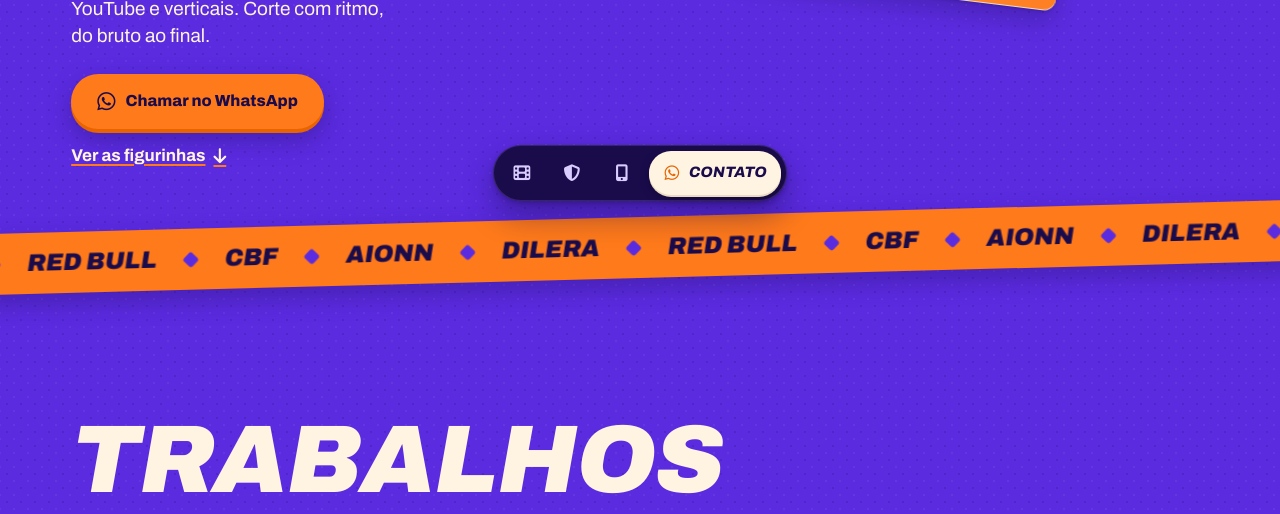
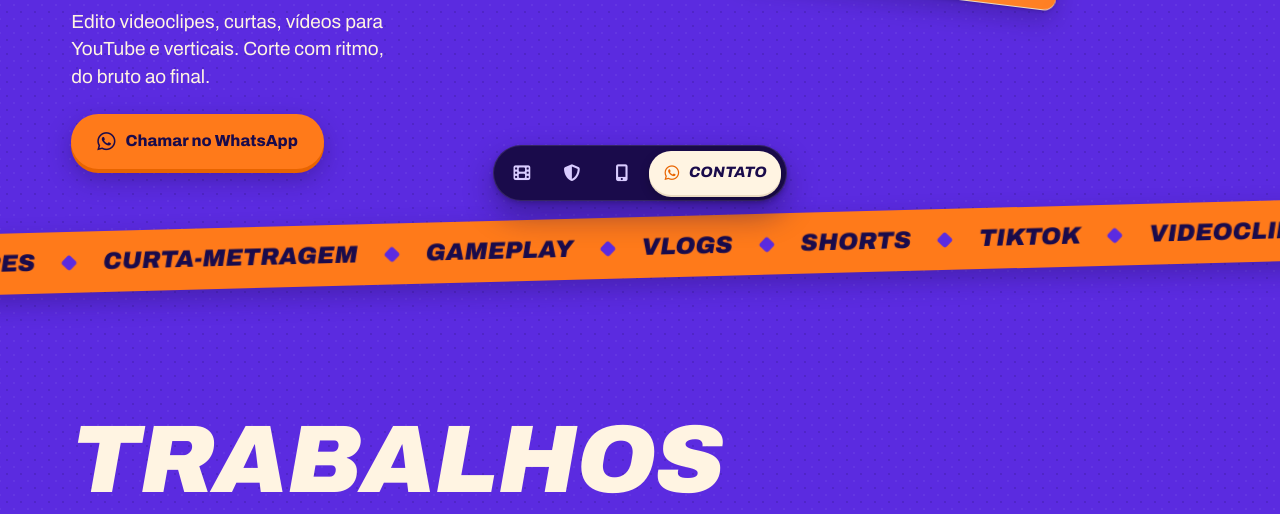
Before and after one commit to tauz0n/portifolio, a plain HTML site: page index.html in a window 1280 px wide. Shown: the part 583-1097 px from the top of the page. Drawn offline with Linux system fonts and the light colour scheme.

Commit message:
Tira o "Ver as figurinhas" e faixa mostra estilos de vídeo
Co-Authored-By: Claude Opus 5.5 <noreply@anthropic.com>

```diff
--- a/assets/css/style.css
+++ b/assets/css/style.css
@@ -443,24 +443,6 @@ h2 {
     font-size: 1.125rem;
 }
 
-.link-seta {
-    display: inline-flex;
-    align-items: center;
-    gap: 8px;
-    font-weight: 700;
-    text-decoration: underline;
-    text-decoration-thickness: 2px;
-    text-decoration-color: var(--laranja);
-}
-
-.link-seta i {
-    transition: transform .3s var(--ease);
-}
-
-.link-seta:hover i {
-    transform: translateY(3px);
-}
-
 /* ---------- Figurinha ---------- */
 
 .figurinha {
@@ -697,7 +679,7 @@ a.figurinha:focus-visible .play {
 .faixa__trilho {
     display: flex;
     width: max-content;
-    animation: rolar 168s linear infinite;
+    animation: rolar 219s linear infinite;
 }
 
 .faixa span {
--- a/index.html
+++ b/index.html
@@ -84,8 +84,6 @@
                         <i class="fa-brands fa-whatsapp" aria-hidden="true"></i>
                         Chamar no WhatsApp
                     </a>
-                    <a class="link-seta" href="#trabalhos">Ver as figurinhas <i class="fa-solid fa-arrow-down"
-                            aria-hidden="true"></i></a>
                 </div>
             </div>
         </div>
@@ -94,18 +92,14 @@
     <!-- Faixa do pacotinho -->
     <div class="faixa" aria-hidden="true">
         <div class="faixa__trilho">
-            <span>Dilera</span><span>Red Bull</span><span>CBF</span><span>Aionn</span>
-            <span>Dilera</span><span>Red Bull</span><span>CBF</span><span>Aionn</span>
-            <span>Dilera</span><span>Red Bull</span><span>CBF</span><span>Aionn</span>
-            <span>Dilera</span><span>Red Bull</span><span>CBF</span><span>Aionn</span>
-            <span>Dilera</span><span>Red Bull</span><span>CBF</span><span>Aionn</span>
-            <span>Dilera</span><span>Red Bull</span><span>CBF</span><span>Aionn</span>
-            <span>Dilera</span><span>Red Bull</span><span>CBF</span><span>Aionn</span>
-            <span>Dilera</span><span>Red Bull</span><span>CBF</span><span>Aionn</span>
-            <span>Dilera</span><span>Red Bull</span><span>CBF</span><span>Aionn</span>
-            <span>Dilera</span><span>Red Bull</span><span>CBF</span><span>Aionn</span>
-            <span>Dilera</span><span>Red Bull</span><span>CBF</span><span>Aionn</span>
-            <span>Dilera</span><span>Red Bull</span><span>CBF</span><span>Aionn</span>
+            <span>Videoclipes</span><span>Curta-metragem</span><span>Gameplay</span><span>Vlogs</span><span>Shorts</span><span>TikTok</span>
+            <span>Videoclipes</span><span>Curta-metragem</span><span>Gameplay</span><span>Vlogs</span><span>Shorts</span><span>TikTok</span>
+            <span>Videoclipes</span><span>Curta-metragem</span><span>Gameplay</span><span>Vlogs</span><span>Shorts</span><span>TikTok</span>
+            <span>Videoclipes</span><span>Curta-metragem</span><span>Gameplay</span><span>Vlogs</span><span>Shorts</span><span>TikTok</span>
+            <span>Videoclipes</span><span>Curta-metragem</span><span>Gameplay</span><span>Vlogs</span><span>Shorts</span><span>TikTok</span>
+            <span>Videoclipes</span><span>Curta-metragem</span><span>Gameplay</span><span>Vlogs</span><span>Shorts</span><span>TikTok</span>
+            <span>Videoclipes</span><span>Curta-metragem</span><span>Gameplay</span><span>Vlogs</span><span>Shorts</span><span>TikTok</span>
+            <span>Videoclipes</span><span>Curta-metragem</span><span>Gameplay</span><span>Vlogs</span><span>Shorts</span><span>TikTok</span>
         </div>
     </div>
 
```
Also changed, not shown: 1 other file.
